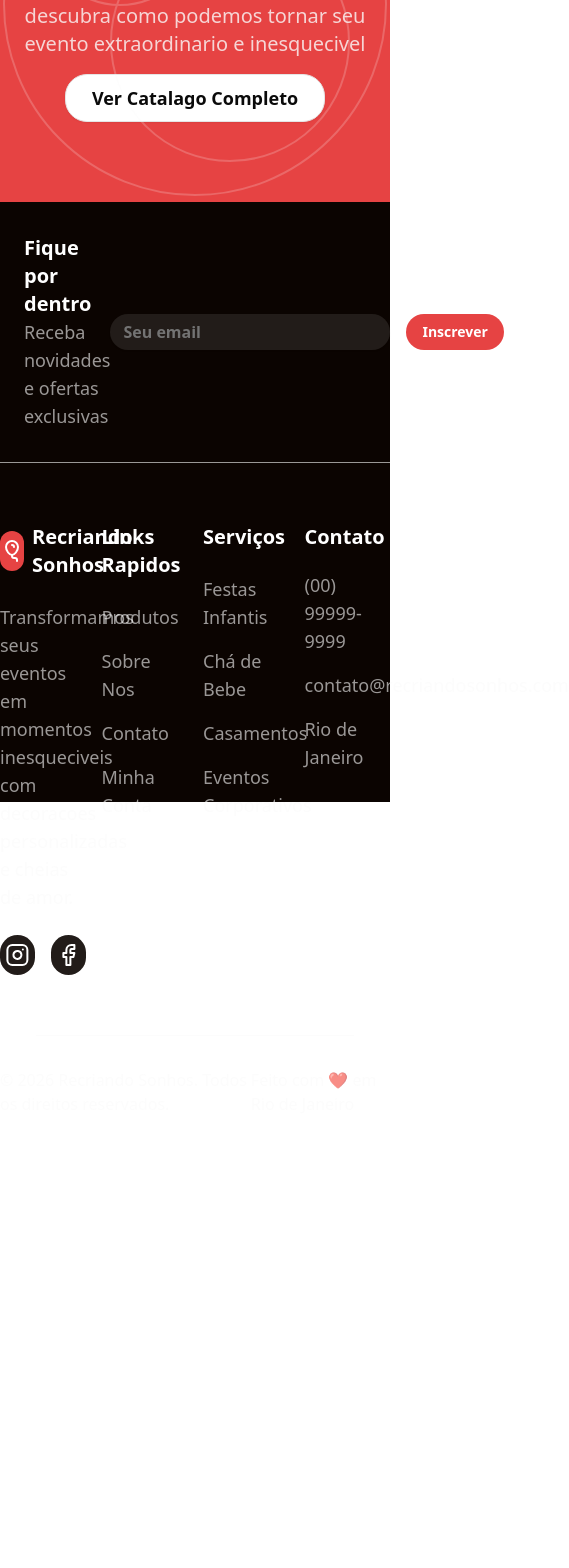
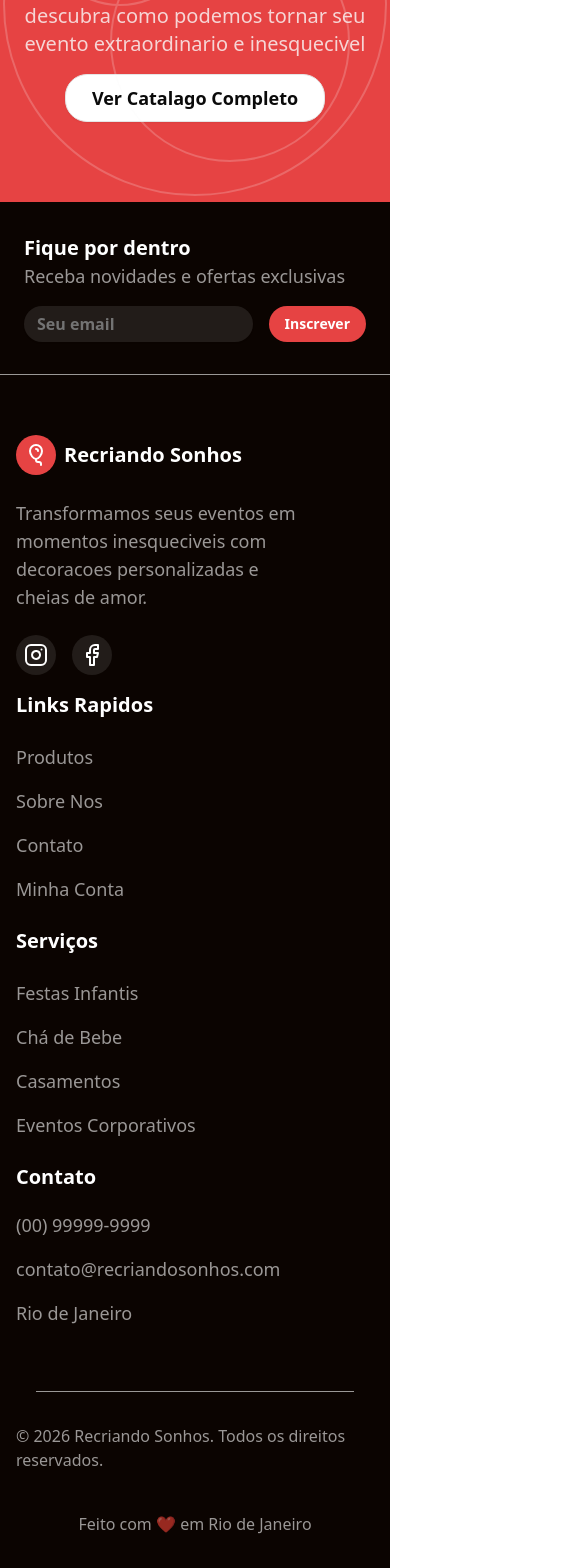
Before and after one commit to renan22Rsw/Recriando_Sonhos, a Next.js app in the folder front-end/: page / in a window 390 px wide. Shown: the part 3094-4662 px from the top of the page, 569 px wide, since content can reach past the window. Before the commit the page ends 4242 px from the top, so only its background shows below. Built offline with nearby package versions, Linux system fonts and the light colour scheme.

Commit message:
feat:footer (mobile)

```diff
--- a/front-end/components/footer/footer.tsx
+++ b/front-end/components/footer/footer.tsx
@@ -10,8 +10,8 @@ import Link from "next/link";
 
 export const Footer = () => {
   return (
-    <footer className="h-150 bg-[#0B0401]">
-      <header className="border-b-primary-foreground/60 flex w-full items-center justify-between border-b px-6 py-8 xl:px-32 2xl:px-44">
+    <footer className="bg-[#0B0401]">
+      <header className="border-b-primary-foreground/60 w-full items-center justify-between space-y-4 border-b px-6 py-8 xl:flex xl:px-32 2xl:px-44">
         <div>
           <h4 className="text-xl font-semibold text-white">Fique por dentro</h4>
           <p className="text-primary-foreground/60 text-lg">
@@ -33,7 +33,7 @@ export const Footer = () => {
         </div>
       </header>
 
-      <div className="grid grid-cols-4 gap-4 py-15 xl:px-32 2xl:px-44">
+      <div className="grid gap-4 px-4 py-15 md:grid-cols-2 xl:grid-cols-4 xl:px-32 2xl:px-44">
         <div className="space-y-6">
           <div className="flex items-center gap-x-2">
             <Link
@@ -98,8 +98,9 @@ export const Footer = () => {
 
       <div className="border-primary-foreground/60 mx-auto w-[81.5%] border-t xl:px-32 2xl:px-44"></div>
 
-      <div className="text-primary-foreground/60 flex items-center justify-between py-8 lg:px-32 2xl:px-44">
+      <div className="text-primary-foreground/60 flex flex-col items-center justify-between space-y-4 px-4 py-8 lg:px-32 2xl:px-44">
         <span>© 2026 Recriando Sonhos. Todos os direitos reservados.</span>
+        <br />
         <span>Feito com ❤️ em Rio de Janeiro</span>
       </div>
     </footer>
```
